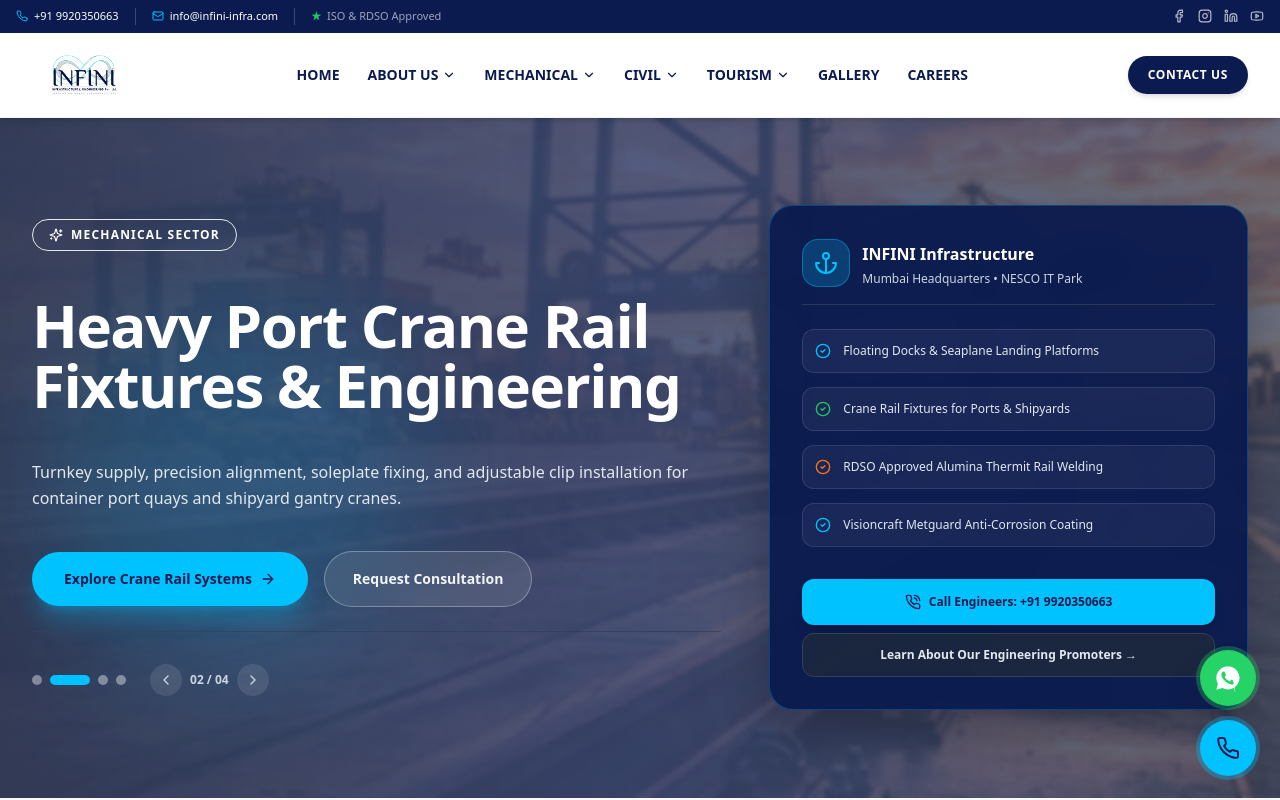
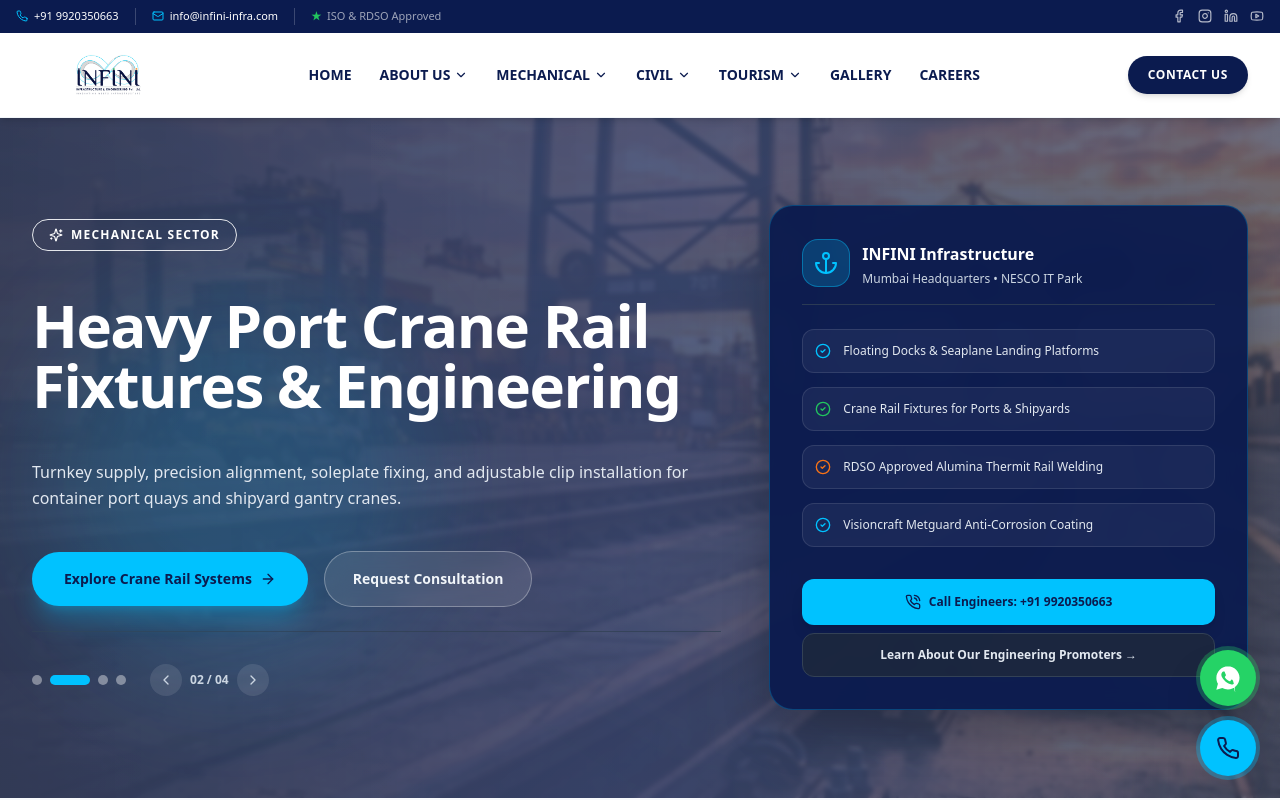
Before and after one commit to Nisarg1810/Infini, a Next.js app: page / in a window 1280 px wide. Shown: the top 800 px of the page. Built offline with nearby package versions, Linux system fonts and the light colour scheme.

Commit message:
Shift desktop logo slightly right (lg:pl-6)

```diff
--- a/src/components/layout/Navbar.tsx
+++ b/src/components/layout/Navbar.tsx
@@ -109,7 +109,7 @@
         <div className="max-w-7xl mx-auto relative flex items-center h-[88px] lg:h-[84px] lg:justify-between gap-4">
 
           {/* Logo — absolutely centered on mobile, static left on desktop */}
-          <Link href="/" className="absolute left-1/2 -translate-x-1/2 lg:static lg:translate-x-0 flex items-center group">
+          <Link href="/" className="absolute left-1/2 -translate-x-1/2 lg:static lg:translate-x-0 lg:pl-6 flex items-center group">
             <img
               src="/images/logo.jpg"
               alt="INFINI Infrastructure & Engineering Pvt. Ltd."
```
